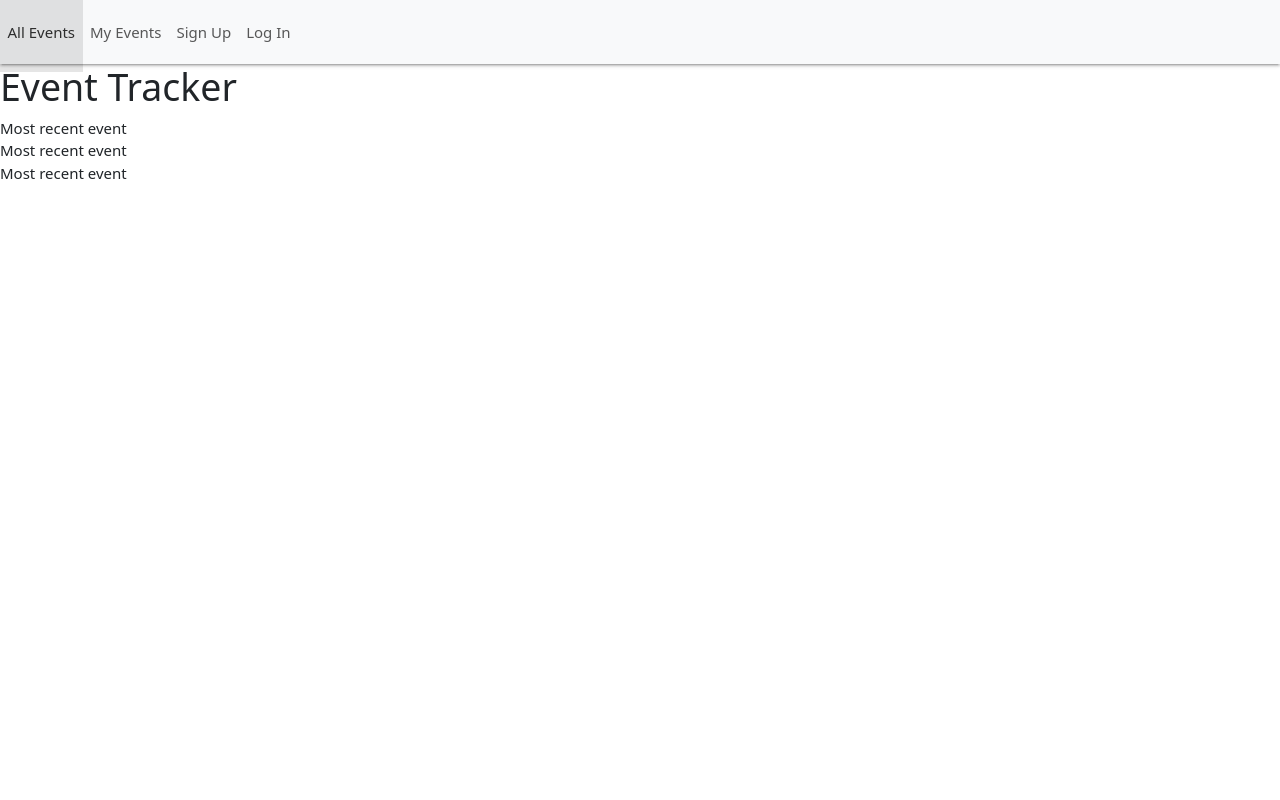
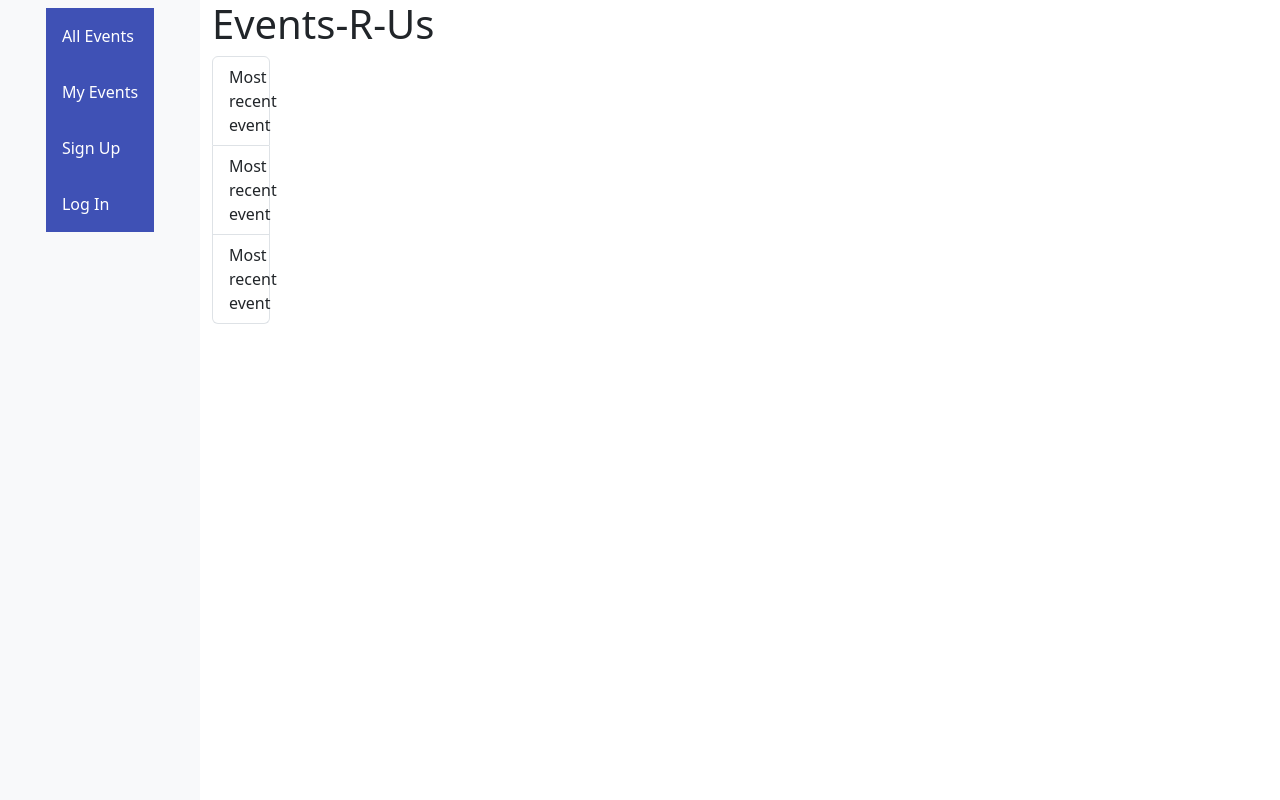
Before and after one commit to trynceb/events-r-us, a Django app: page / in a window 1280 px wide. Run offline with Django 4.2, Linux system fonts and the light colour scheme.

```diff
--- /dev/null
+++ b/main_app/static/css/style.css
@@ -0,0 +1,30 @@
+/* Set the height of the navbar to the full height of the page */
+.navbar {
+    height: 100vh;
+}
+
+/* Style the links in the navbar */
+.navbar-nav a {
+    color: white; /* or any other color you prefer */
+    text-decoration: none;
+    padding: 1rem;
+    display: block;
+}
+
+/* Add a background color to the navbar */
+.navbar {
+    background-color: #3F51B5; /* or any other color you prefer */
+}
+
+/* Add hover effect to links in the navbar */
+.navbar-nav a:hover {
+    background-color: #333; /* or any other color you prefer */
+}
+
+.navbar-nav .nav-item {
+    background-color: #3F51B5; /* or any other color you prefer */
+}
+
+.navbar-nav .nav-item a {
+    color: white; /* or any other color you prefer */
+}
--- a/main_app/templates/base.html
+++ b/main_app/templates/base.html
@@ -6,14 +6,13 @@
     <meta charset="UTF-8">
     <meta http-equiv="X-UA-Compatible" content="IE=edge">
     <meta name="viewport" content="width=device-width, initial-scale=1.0">
-    <title>Event Tracker</title>
-    <link rel="stylesheet" href="https://cdnjs.cloudflare.com/ajax/libs/materialize/1.0.0/css/materialize.min.css">
+    <title>Events-R-Us</title>
+    <link href="https://cdn.jsdelivr.net/npm/bootstrap@5.3.0-alpha1/dist/css/bootstrap.min.css" rel="stylesheet" integrity="sha384-GLhlTQ8iRABdZLl6O3oVMWSktQOp6b7In1Zl3/Jr59b6EGGoI1aFkw7cmDA6j6gD" crossorigin="anonymous">
     <link rel="stylesheet" type="text/css" href="{% static 'css/style.css' %}">
-    <link href="https://cdn.jsdelivr.net/npm/bootstrap@5.3.0-alpha1/dist/css/bootstrap.min.css" rel="stylesheet" integrity="sha384-GLhlTQ8iRABdZLl6O3oVMWSktQOp6b7In1Zl3/Jr59b6EGGoI1aFkw7cmDA6j6gD" crossorigin="anonymous">
 </head>
 <body>
-    <header>
-        <nav class="navbar navbar-expand-lg navbar-light bg-light">
+    <div class="d-flex">
+      <nav class="navbar bg-light flex-column" style="width:200px;">
           <ul class="navbar-nav">
             <li class="nav-item">
               <a class="nav-link" href="{% url 'index' %}">All Events</a>
@@ -34,13 +33,12 @@
             </li>
             {% endif %}
           </ul>
-        </nav>
-      </header>
-
-    <main>
-        {% block content %}
-        {% endblock %}
-    </main>
+      </nav>
+      <main class="ml-3">
+          {% block content %}
+          {% endblock %}
+      </main>
+    </div>
     <script src="https://cdn.jsdelivr.net/npm/bootstrap@5.3.0-alpha1/dist/js/bootstrap.bundle.min.js" integrity="sha384-w76AqPfDkMBDXo30jS1Sgez6pr3x5MlQ1ZAGC+nuZB+EYdgRZgiwxhTBTkF7CXvN" crossorigin="anonymous"></script>
 </body>
 </html>
--- a/main_app/templates/home.html
+++ b/main_app/templates/home.html
@@ -1,12 +1,21 @@
 {% extends 'base.html' %}
 {% block content %}
 
-
-    <h1>Event Tracker</h1>
-    <ul>
-        <li>Most recent event</li>
-        <li>Most recent event</li>
-        <li>Most recent event</li>
-    </ul>
+<div class="container">
+    <div class="row">
+        <div class="col-md-12 text-center">
+            <h1>Events-R-Us</h1>
+        </div>
+    </div>
+    <div class="row">
+        <div class="col-md-4">
+            <ul class="list-group">
+                <li class="list-group-item">Most recent event</li>
+                <li class="list-group-item">Most recent event</li>
+                <li class="list-group-item">Most recent event</li>
+            </ul>
+        </div>
+    </div>
+</div>
 
 {% endblock %}
--- a/main_app/templates/my_events.html
+++ b/main_app/templates/my_events.html
@@ -1,6 +1,5 @@
 {% extends 'base.html' %}
 {% block content %}
-
 
 <h1>My Events</h1>
 
```
Also changed, not shown: main_app/static/style.css (deleted).
